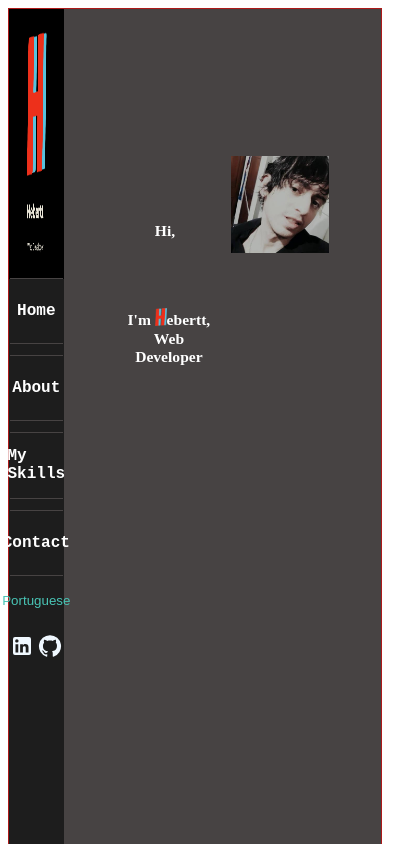
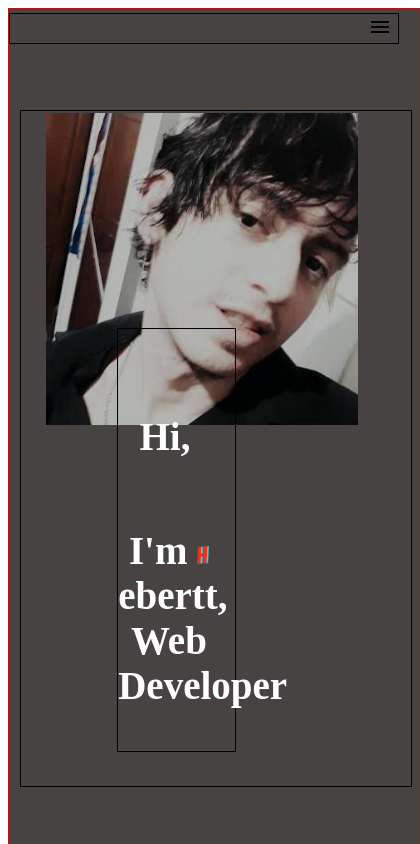
Before and after one commit to Kamui-Hebertt/Kamui-Hebertt.Portifolio, a React (Create React App) app in the folder my-app/: page / in a window 390 px wide. Shown: the top 844 px of the page, 420 px wide, since content can reach past the window. Built offline with nearby package versions, Linux system fonts and the light colour scheme.

Commit message:
feat:mobile

```diff
--- a/my-app/src/App.js
+++ b/my-app/src/App.js
@@ -11,13 +11,14 @@ function App() {
 
   const [english, setEnglish ] = useState(true);
   const [ loading, setloading ] = useState(true);
-
+  const [newSideBar, setNewSideBar] = useState(false)
 
 
   const contexObj = {
     english,
      setEnglish,
-    loading, setloading
+    loading, setloading,
+    newSideBar, setNewSideBar
 
   }
 
--- a/my-app/src/pages/Contact.js
+++ b/my-app/src/pages/Contact.js
@@ -6,7 +6,7 @@ import providerFile from '../context/contex';
 
 
 function Contact () {
-   const { loading, setloading } = useContext(providerFile)
+   const { loading } = useContext(providerFile)
         return(
             <div className='allContent'>
                 <SideBar />
--- a/my-app/src/pages/Home.js
+++ b/my-app/src/pages/Home.js
@@ -4,13 +4,22 @@ import SideBar from '../components/SideBar';
 import providerFile from '../context/contex';
 import H from '../styles/images/h.png';
 import profile from '../styles/images/profile.jfif'
-
+import MenuIcon from '@mui/icons-material/Menu';
 
 
 
 function Home () {
-    const { loading, setloading, english } =  useContext(providerFile);
+    const { loading, setloading, english, newSideBar, setNewSideBar } =  useContext(providerFile);
+    const openSideBar = () => {
+   const x =  document.querySelector('.links')
 
+   if (x.style.display === 'none') {
+     return x.style.display = 'block';
+  } else {
+   return   x.style.display = 'none';
+  }
+
+    }
     useEffect(
         () => {
           let timer1 = setTimeout(() => setloading(false), 2500);
@@ -21,11 +30,18 @@ function Home () {
         []
       );
 
+
         return(
 
             <div className='allContent'>
+          <div className='menuBar' >
+            <button onClick={ openSideBar } >
+              <MenuIcon />
+              </button>
+              </div>
                 <SideBar />
           {loading ? <Loading /> : (
+
           <h2>
 
             {english? (<div className="mainContent">
@@ -48,7 +64,8 @@ function Home () {
             )}
 
 
-          </h2>) }
+          </h2>)
+           }
             </div>
         )
     }
--- a/my-app/src/styles/_layout.scss
+++ b/my-app/src/styles/_layout.scss
@@ -8,7 +8,7 @@ body {
    display: flex;
    width: 14vw;
    height: 100vh;
-  position: fixed;
+   position: fixed;
    flex-direction: column;
    align-items: center;
 
@@ -45,6 +45,7 @@ body {
   color: $whiteLetter;
   border:none;
   cursor:pointer;
+  margin-left: 5vw;
 
   color: $blueHove;
 }
@@ -58,6 +59,7 @@ body {
 
   margin-top: 3vh;
   transition: 0.2s;
+  margin-left: 5vw;
 }
 
 .icons a {
@@ -145,3 +147,8 @@ body {
 
   margin-top: 10vh;
 }
+
+.menuBar {
+
+  display: none;
+}
--- /dev/null
+++ b/my-app/src/styles/_mobile.scss
@@ -0,0 +1,61 @@
+@media (max-width: 768px) {
+  .menuBar {
+
+    display: block;
+    display: flex;
+    justify-content: end;
+    margin-right: 5vw;
+    margin-top: 1vw;
+
+    border: 1px solid black;
+  }
+  .menuBar button {
+    background-color: transparent;
+    border:none;
+  }
+
+  .links {
+    display: none;
+    width: 101vw;
+
+    justify-content: center;
+    border: 4px solid black;
+
+  }
+  .links p {
+    width: 99vw;
+    font-size: 20px;
+  }
+
+  .langbtn{
+    font-size: 20px;
+    margin-left: 38vw;
+  }
+  .logo{
+    width: 70vw;
+    margin: 15vw;
+
+
+  }
+  .icons {
+    margin-left: 43vw;
+  }
+  .mainContent {
+    border: 1px solid black;
+    display: flex;
+   margin-top: -19vw;
+  }
+  .mainContent h2{
+    border: 1px solid black;
+    height: 50vh;
+    font-size: 10vw;
+  }
+  .allContent {
+    width: 105vw;
+  }
+
+  .profileClass {
+    width: 80vw;
+    margin-right: 40vw;
+  }
+}
--- a/my-app/src/styles/main.css
+++ b/my-app/src/styles/main.css
@@ -39,6 +39,7 @@
   color: #fff;
   border: none;
   cursor: pointer;
+  margin-left: 5vw;
   color: #49c5b6;
 }
 
@@ -50,6 +51,7 @@
 .icons {
   margin-top: 3vh;
   transition: 0.2s;
+  margin-left: 5vw;
 }
 
 .icons a {
@@ -118,6 +120,10 @@
 
 .mainContent p {
   margin-top: 10vh;
+}
+
+.menuBar {
+  display: none;
 }
 
 @-webkit-keyframes slide-in {
@@ -228,4 +234,57 @@
 .hi1 {
   margin-right: 4vw;
   height: 20vh;
+}
+
+@media (max-width: 768px) {
+  .menuBar {
+    display: block;
+    display: flex;
+    justify-content: end;
+    margin-right: 5vw;
+    margin-top: 1vw;
+    border: 1px solid black;
+  }
+  .menuBar button {
+    background-color: transparent;
+    border: none;
+  }
+  .links {
+    display: none;
+    width: 101vw;
+    justify-content: center;
+    border: 4px solid black;
+  }
+  .links p {
+    width: 99vw;
+    font-size: 20px;
+  }
+  .langbtn {
+    font-size: 20px;
+    margin-left: 38vw;
+  }
+  .logo {
+    width: 70vw;
+    margin: 15vw;
+  }
+  .icons {
+    margin-left: 43vw;
+  }
+  .mainContent {
+    border: 1px solid black;
+    display: flex;
+    margin-top: -19vw;
+  }
+  .mainContent h2 {
+    border: 1px solid black;
+    height: 50vh;
+    font-size: 10vw;
+  }
+  .allContent {
+    width: 105vw;
+  }
+  .profileClass {
+    width: 80vw;
+    margin-right: 40vw;
+  }
 }/*# sourceMappingURL=main.css.map */
--- a/my-app/src/styles/main.scss
+++ b/my-app/src/styles/main.scss
@@ -2,3 +2,4 @@
 @import "_layout";
 @import "_keyframes";
 @import "_components";
+@import "_mobile";
```
Also changed, not shown: 1 other file (tests, documents, lock files or other folders).
